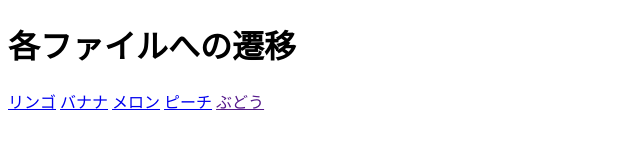
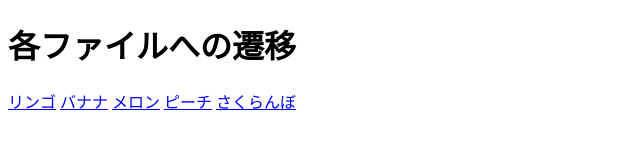
Before and after one commit to rtakada/practice-clone_1-2_2023, a plain HTML site: page index.html in a window 1280 px wide. Shown: the whole page, without its empty margins (0-640 px from the left). Drawn offline with Linux system fonts and the light colour scheme.

Commit message:
aタグをさくらんぼページに変更

```diff
--- a/index.html
+++ b/index.html
@@ -11,6 +11,6 @@
     <a href="banana.html">バナナ</a>
     <a href="melon.html">メロン</a>
     <a href="peach.html">ピーチ</a>
-    <a href="">ぶどう</a>
+    <a href="cherry.html">さくらんぼ</a>
 </body>
 </html>
```
